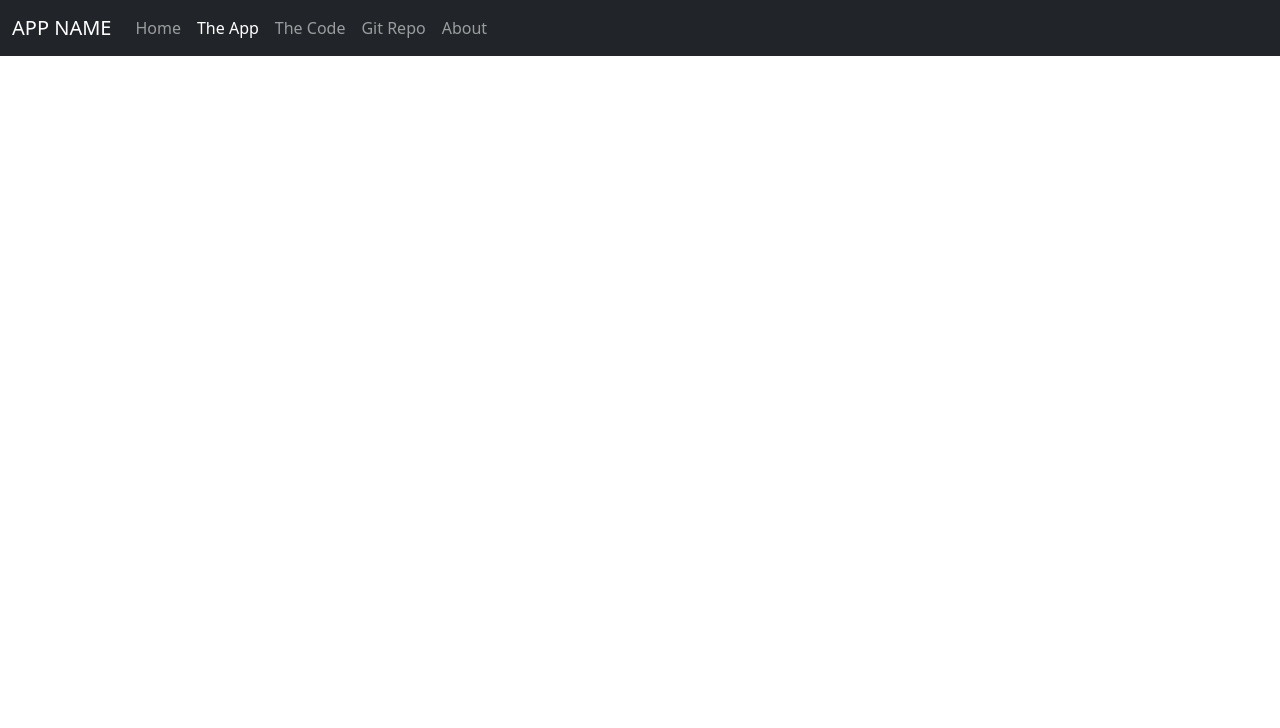
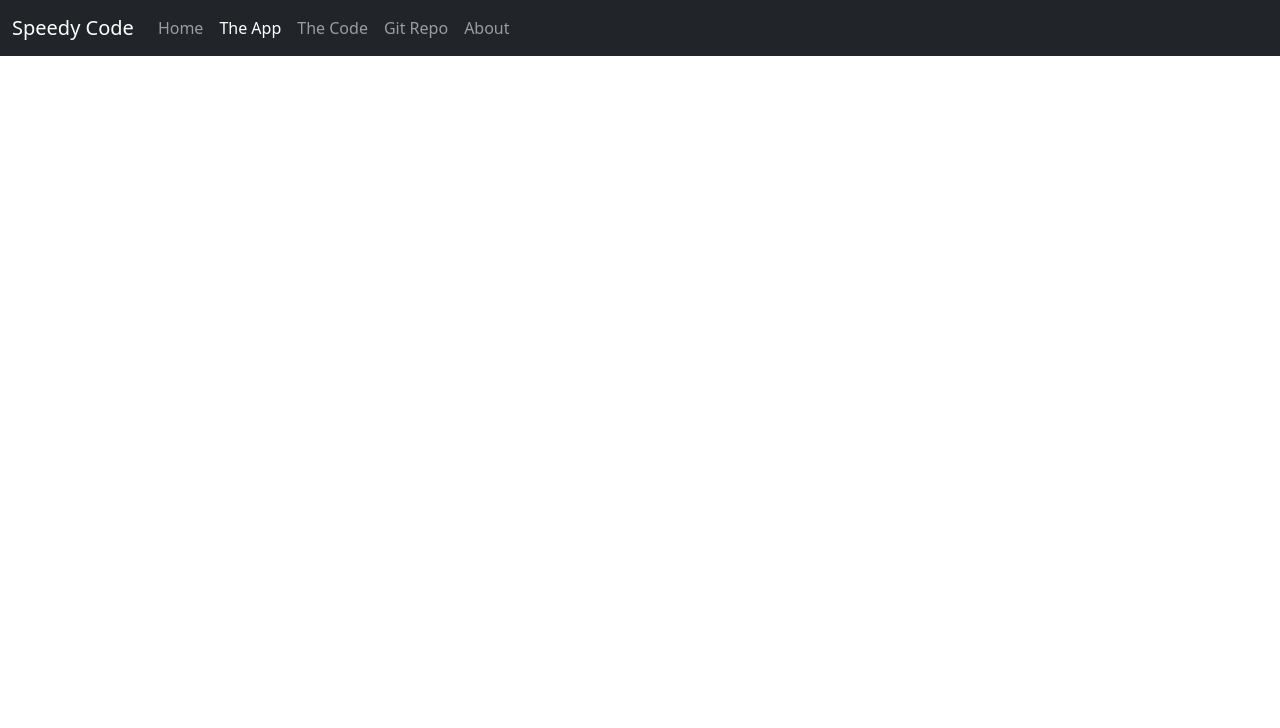
Before and after one commit to edkim3/SpeedyCode, a plain HTML site: page app.html in a window 1280 px wide. Shown: the top 728 px of the page. Drawn offline with nearby package versions, Linux system fonts and the light colour scheme.

Commit message:
Updated app name
Updated app name in app html

```diff
--- a/app.html
+++ b/app.html
@@ -2,7 +2,7 @@
 <html lang="en" class="h-100">
 
 <head>
-    <title>App Name: A Coding Project By Eddie Kim</title>
+    <title>Speedy Code: A Coding Project By Eddie Kim</title>
     <!-- Required meta tags -->
     <meta charset="utf-8">
     <meta name="viewport" content="width=device-width, initial-scale=1, shrink-to-fit=no">
@@ -23,7 +23,7 @@
 <!-- Nav Section -->
     <nav class="navbar navbar-expand-md navbar-dark fixed-top bg-dark">
     <div class="container-fluid">
-        <a class="navbar-brand" href="#">APP NAME</a>
+        <a class="navbar-brand" href="#">Speedy Code</a>
         <button class="navbar-toggler" type="button" data-bs-toggle="collapse" data-bs-target="#navbarCollapse"
             aria-controls="navbarCollapse" aria-expanded="false" aria-label="Toggle navigation">
             <span class="navbar-toggler-icon"></span>
```
